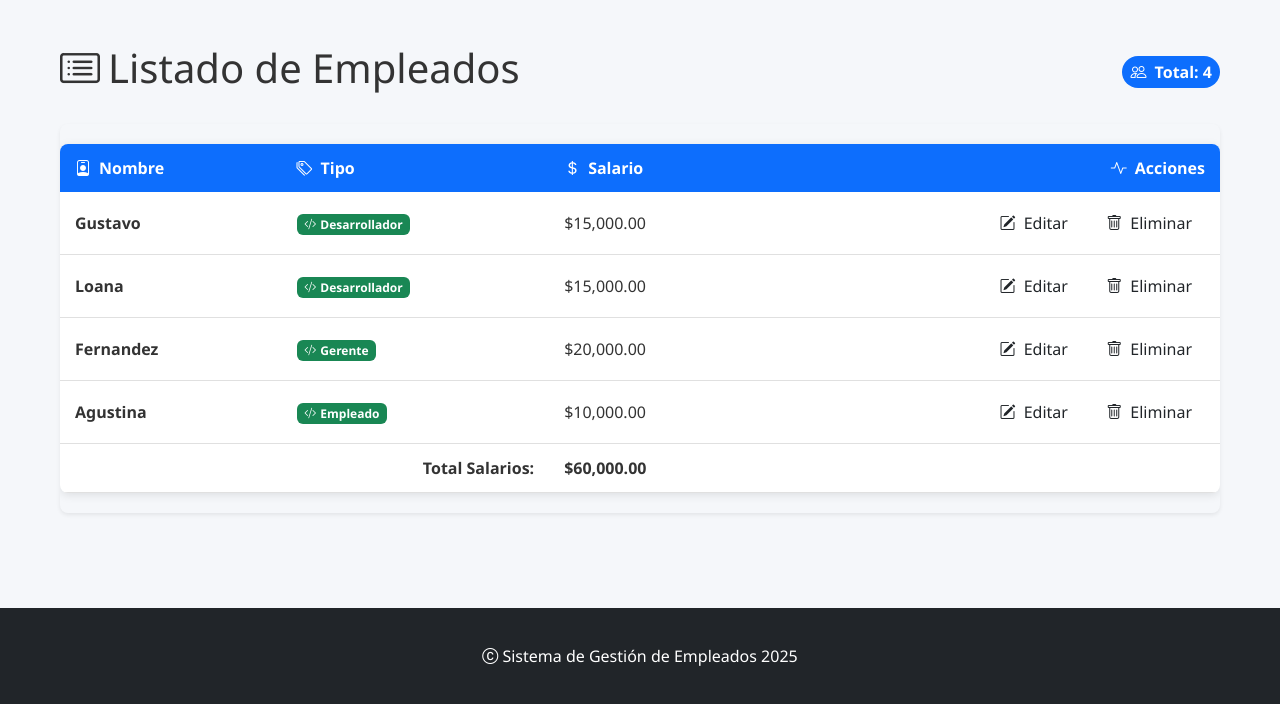
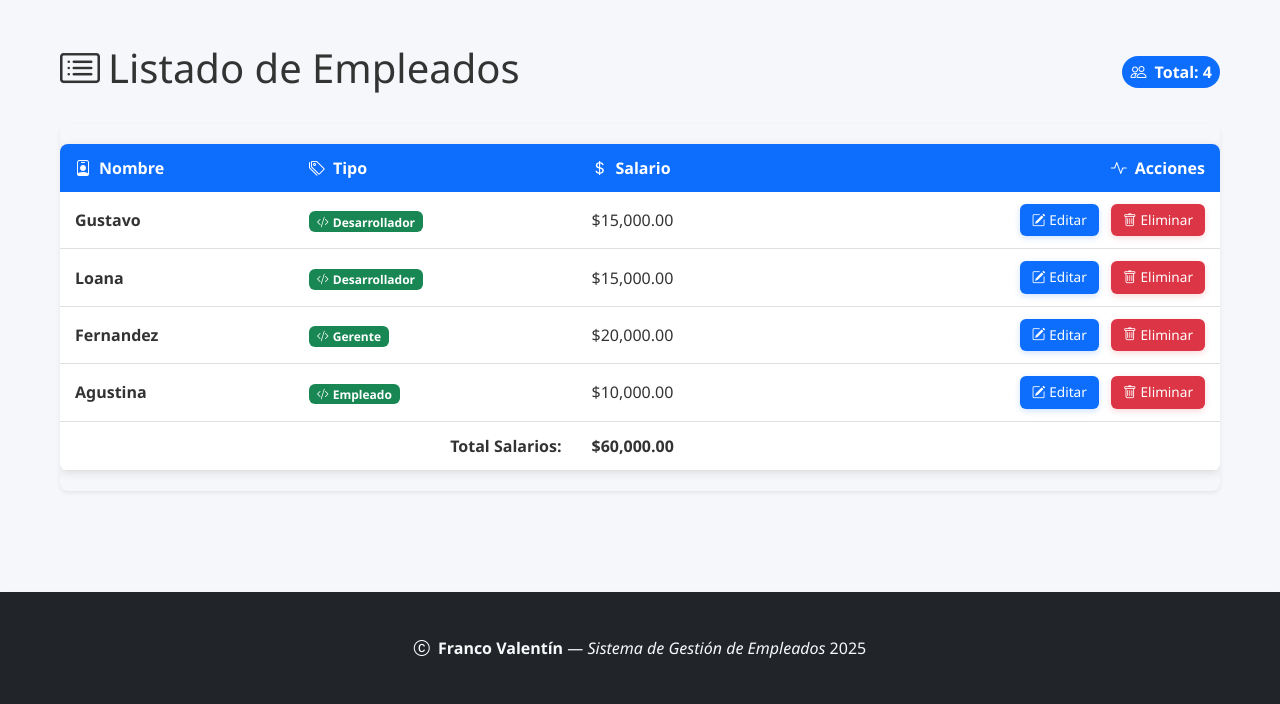
Before and after one commit to ValentinFranco08/GestionEmpleados, a Flask app: page / in a window 1280 px wide. Shown: the part 96-800 px from the top of the page. Run offline with Flask 3, Linux system fonts and the light colour scheme.

Commit message:
solucionando Errores

```diff
--- /dev/null
+++ b/nombre_del_entorno/pyvenv.cfg
@@ -0,0 +1,5 @@
+home = /usr/bin
+include-system-site-packages = false
+version = 3.12.3
+executable = /usr/bin/python3.12
+command = /usr/bin/python3 -m venv /home/franco/Desktop/instituto27/gestion_empleados/nombre_del_entorno
--- a/static/css/empleados.css
+++ b/static/css/empleados.css
@@ -52,3 +52,36 @@ body.dark-mode .empleados-table {
 body.dark-mode .empleados-table th {
     background-color: #0d6efd;
 }
+
+.btn-editar, .btn-eliminar {
+    font-size: 0.85rem;
+    padding: 6px 12px;
+    border-radius: 6px;
+    border: none;
+    transition: all 0.2s ease-in-out;
+    display: inline-flex;
+    align-items: center;
+    gap: 4px;
+}
+
+.btn-editar {
+    background-color: #0d6efd;
+    color: white;
+    box-shadow: 0 2px 6px rgba(13, 110, 253, 0.2);
+}
+
+.btn-editar:hover {
+    background-color: #0b5ed7;
+    box-shadow: 0 4px 10px rgba(13, 110, 253, 0.3);
+}
+
+.btn-eliminar {
+    background-color: #dc3545;
+    color: white;
+    box-shadow: 0 2px 6px rgba(220, 53, 69, 0.2);
+}
+
+.btn-eliminar:hover {
+    background-color: #bb2d3b;
+    box-shadow: 0 4px 10px rgba(220, 53, 69, 0.3);
+}
--- a/templates/index.html
+++ b/templates/index.html
@@ -67,13 +67,14 @@
           <td class="salario">${{ "{:,.2f}".format(emp.salario) }}</td>
           <td class="text-end">
             <a href="{{ url_for('editar', id=emp.id) }}" class="btn btn-editar me-2">
-              <i class="bi bi-pencil-square me-1"></i> Editar
-            </a>
-            <form action="{{ url_for('eliminar', id=emp.id) }}" method="post" class="d-inline" onsubmit="return confirmDelete('{{ emp.nombre }}');">
-              <button type="submit" class="btn btn-eliminar">
-                <i class="bi bi-trash me-1"></i> Eliminar
-              </button>
-            </form>
+  <i class="bi bi-pencil-square"></i> Editar
+</a>
+<form action="{{ url_for('eliminar', id=emp.id) }}" method="post" class="d-inline" onsubmit="return confirmDelete('{{ emp.nombre }}');">
+  <button type="submit" class="btn btn-eliminar">
+    <i class="bi bi-trash"></i> Eliminar
+  </button>
+</form>
+
           </td>
         </tr>
         {% endfor %}
@@ -94,13 +95,20 @@
   {% endif %}
 </main>
 
-<footer class="bg-dark text-white py-3 mt-auto">
+<footer class="bg-dark text-light py-4 mt-auto shadow-sm">
   <div class="container text-center">
-    <p class="mb-0">
-      <i class="bi bi-c-circle"></i> Sistema de Gestión de Empleados <span id="current-year"></span>
+    <p class="mb-0 fs-6">
+      <i class="bi bi-c-circle me-1"></i>
+      <strong>Franco Valentín</strong> — <em>Sistema de Gestión de Empleados</em> <span id="current-year"></span>
     </p>
   </div>
 </footer>
+
+<script>
+  // Actualiza el año automáticamente
+  document.getElementById('current-year').textContent = new Date().getFullYear();
+</script>
+
 
 <script src="https://cdn.jsdelivr.net/npm/bootstrap@5.3.0/dist/js/bootstrap.bundle.min.js"></script>
 <script>
```
Also changed, not shown: templates/agregar.html (+10 -2 lines), templates/editar.html (+10 -2 lines), instance/empleados.db, static/main.js (line endings or trailing spaces), 11 other files.
